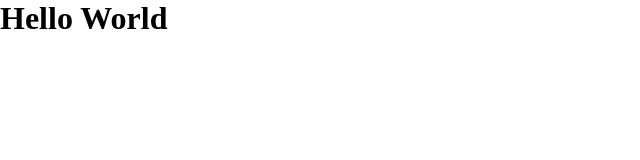
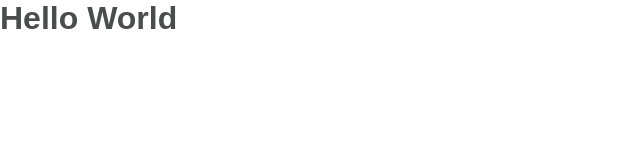
Before and after one commit to brbvi/podcastr, a Next.js app: page / in a window 1280 px wide. Shown: the top 160 px of the page, without its empty margins (0-640 px from the left). Built offline with nearby package versions, Linux system fonts and the light colour scheme.

Commit message:
style: added global styles

```diff
--- a/src/styles/global.ts
+++ b/src/styles/global.ts
@@ -8,9 +8,61 @@
     box-sizing: border-box;
   }
 
+  @media (max-width: 1080px){
+    html{
+      font-size: 93.75%; //15px
+    }
+  }
+
+  @media (max-width: 720px){
+    html{
+      font-size: 87.5%; //14px
+    }
+  }
+
+  :root{
+    --white: #FFF;
+
+    --gray-50:#F7F8FA;
+    --gray-100:#E6E8EB;
+    --gray-200:#AFB2B1;
+    --gray-500:#808080;
+    --gray-800:#494D4B;
+
+    --green-500:#84D361;
+
+    --purple-300:#9F75FF;
+    --purple-400:#9164FA;
+    --purple-500:#8257E5;
+    --purple-800:#6F48C9;
+  }
+
   button, input {
     background: 0;
     border: 0;
     cursor: pointer;
   }
+
+  body{
+    background: var(---gray-50);
+  }
+
+  body, input, textarea, button{
+    font: 500 1rem Inter, sans-serif;
+    color: var(--gray-500);
+  }
+
+  h1, h2, h3, h4, h5, h6{
+    font-weight: 600;
+    font-family: Lexend, sans-serif;
+    color: var(--gray-800);
+  }
+
+  h1{
+    font-size: 2rem;
+  }
+
+  h2{
+    font-size: 1.5rem;
+  }
 `
```
